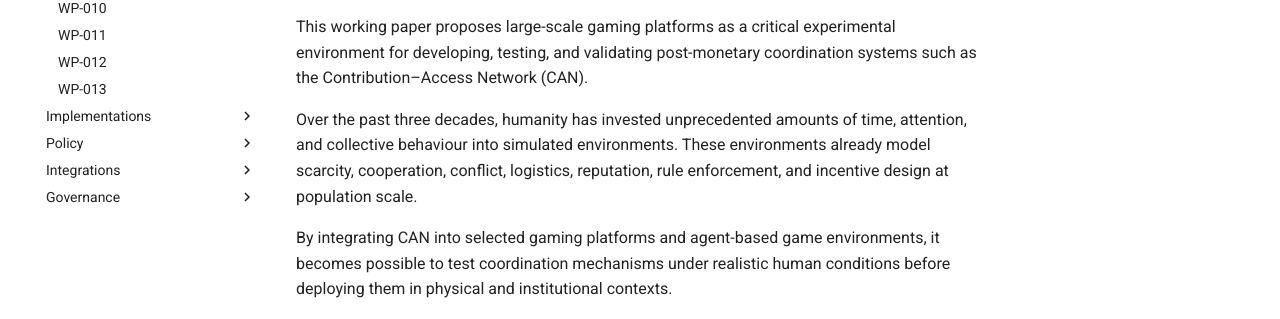
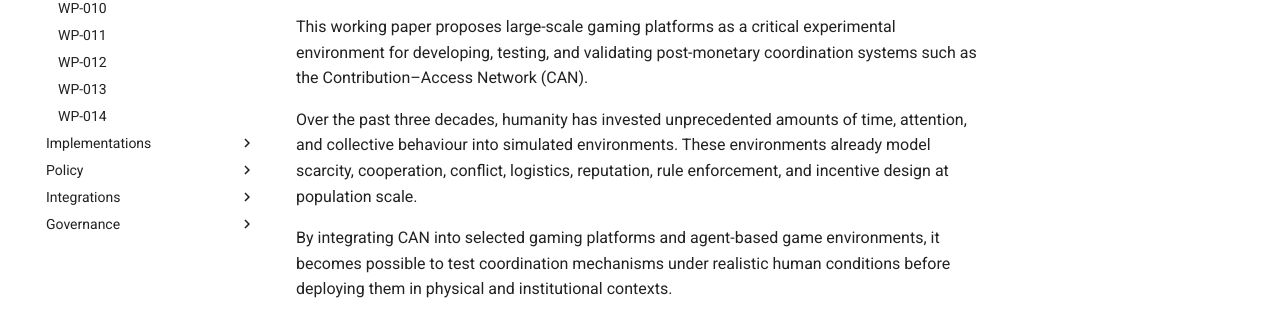
Before and after one commit to value-coordination-CAN/can-framework, an MkDocs documentation site: the page built from docs/publications/wp-003-gaming-coordination.md, in a window 1280 px wide. Shown: the part 471-790 px from the top of the page. Built offline with MkDocs 1.6.1 and Material for MkDocs 9.7.7, drawn with Linux system fonts in a browser that asks for light colours; comment, search, counter and statistics services are not loaded.

Commit message:
docs(nav): add WP-014 to Publications
Co-Authored-By: Claude Opus 4.8 <noreply@anthropic.com>

```diff
--- a/mkdocs.yml
+++ b/mkdocs.yml
@@ -28,6 +28,7 @@ nav:
       - WP-011: publications/wp-011-value-assurance-future-proofing.md
       - WP-012: publications/wp-012-value-map-discovery.md
       - WP-013: publications/wp-013-trusted-transaction-objects.md
+      - WP-014: publications/wp-014-the-need.md
   - Implementations:
       - Agent Integration API: implementation/agent-integration-api.md
       - Working API (value, search, exchange): implementation/agent-work-api.md
```
